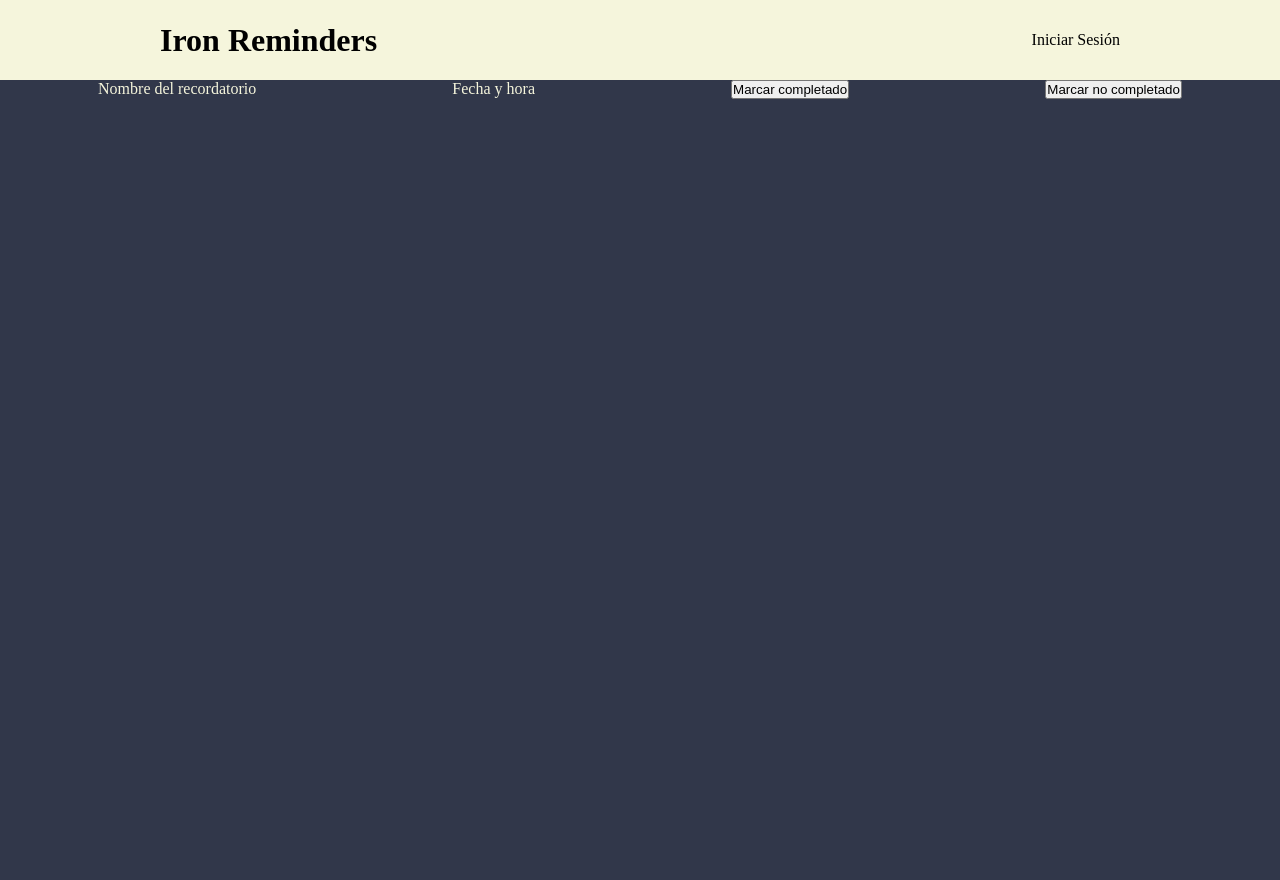
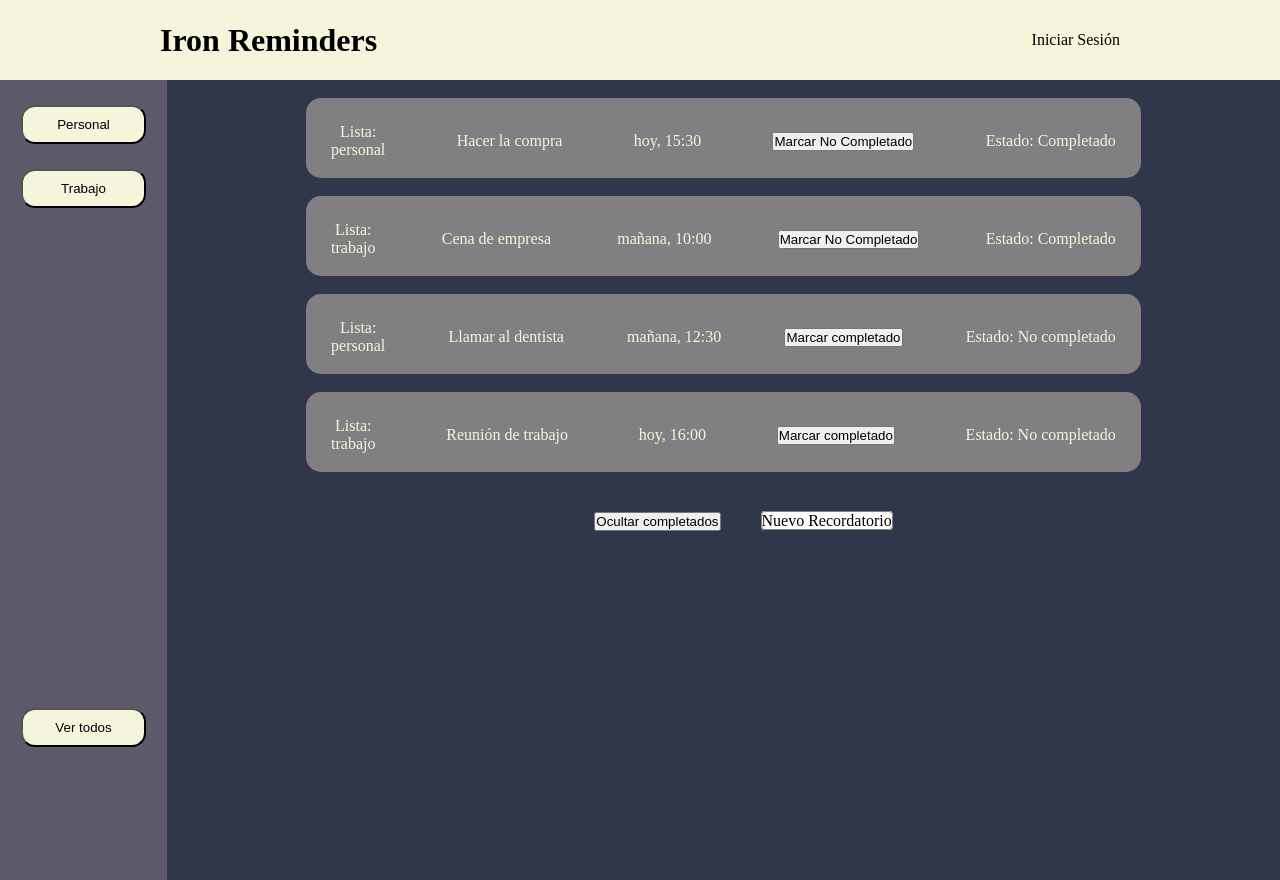
Before and after one commit to FranRevi8/midterm-to-do-list, a Vue app: page / in a window 1280 px wide. Built offline with nearby package versions, Linux system fonts and the light colour scheme.

Commit message:
little advances

```diff
--- a/src/components/ReminderComponent.vue
+++ b/src/components/ReminderComponent.vue
@@ -1,24 +1,63 @@
 <script setup>
+import { defineProps } from 'vue'
+
+const props = defineProps({
+  name: String,
+  time: String,
+  type: String,
+  state: Boolean
+})
+
+const emit = defineEmits(['completed-toggle'])
+
+const isCompleted = () => {
+  emit('completed-toggle')
+}
+
 </script>
 
 <template>
-    <div>
-        <ul>
-            <li>Nombre del recordatorio</li>
-            <li>Fecha y hora</li>
-            <li><button>Marcar completado</button></li>
-            <li><button>Marcar no completado</button></li>
-        </ul>
+  <div>
+    <br />
+    <div class="reminder">
+      <ul>
+        <li><p>Lista:</p>{{ props.type }}</li>
+        <li>{{ props.name }}</li>
+        <li>{{ props.time }}</li>
+        <li>
+          <button @click="isCompleted">
+            <span v-if="props.state">Marcar No Completado</span>
+            <span v-else>Marcar completado</span>
+          </button>
+        </li>
+
+        <li>
+          Estado:
+          <span v-if="props.state">Completado</span>
+          <span v-else>No completado</span>
+        </li>
+      </ul>
     </div>
+  </div>
 </template>
 
 <style scoped>
-ul{
-    display: flex;
-    justify-content: space-around;
+ul {
+  display: flex;
+  justify-content: space-between;
+  align-items: center;
 }
 
-li{
-    list-style-type: none;
+li {
+  list-style-type: none;
+}
+
+.reminder {
+  margin: 0 auto;
+  padding: 25px;
+  width: 75%;
+  height: 80px;
+  background-color: rgb(129, 127, 130);
+  border-radius: 15px;
 }
 </style>
--- /dev/null
+++ b/src/components/TypesList.vue
@@ -0,0 +1,56 @@
+<script setup>
+defineProps({
+  types: Array
+})
+
+const emit = defineEmits(['type-selected'])
+
+const selectType = (type) => {
+  emit('type-selected', type)
+}
+</script>
+
+<template>
+  <aside class="menu">
+    <div>
+      <ul>
+        <li v-for="(type, index) in types" :key="index">
+          <button class="type-to-upper" @click="selectType(type)">{{ type }}</button>
+        </li>
+        <li>
+          <button @click="selectType(null)" class="view-all">Ver todos</button>
+        </li>
+      </ul>
+    </div>
+  </aside>
+</template>
+
+<style scoped>
+.menu {
+  background-color: rgb(93, 90, 108);
+  width: 15%;
+}
+
+li {
+  text-align: center;
+  list-style-type: none;
+}
+
+li button {
+  background-color: beige;
+  color: black;
+  width: 75%;
+  border-radius: 14px;
+  padding: 10px;
+  margin-top: 25px;
+}
+
+.view-all{
+  margin-top: 500px;
+}
+
+.type-to-upper:first-letter{
+    text-transform: uppercase;
+}
+
+</style>
--- a/src/router/index.js
+++ b/src/router/index.js
@@ -1,5 +1,6 @@
 import { createRouter, createWebHistory } from 'vue-router'
 import HomeView from '../views/HomeView.vue'
+import NewReminderView from '../views/NewReminderView.vue'
 
 const router = createRouter({
   history: createWebHistory(import.meta.env.BASE_URL),
@@ -8,6 +9,12 @@ const router = createRouter({
       path: '/',
       name: 'home',
       component: HomeView
+    },
+    {
+      path: '/new-reminder',
+      name: 'new reminder',
+      component: NewReminderView
+
     }
   ]
 })
--- a/src/views/HomeView.vue
+++ b/src/views/HomeView.vue
@@ -1,19 +1,88 @@
 <script setup>
-import ReminderComponent from '@/components/ReminderComponent.vue';
+import { ref, computed } from 'vue'
+import ReminderComponent from '@/components/ReminderComponent.vue'
+import TypesList from '@/components/TypesList.vue'
+
+const reminders = ref([
+  { name: 'Hacer la compra', time: 'hoy, 15:30', state: true, type: 'personal' },
+  { name: 'Cena de empresa', time: 'mañana, 10:00', state: true, type: 'trabajo' },
+  { name: 'Llamar al dentista', time: 'mañana, 12:30', state: false, type: 'personal' },
+  { name: 'Reunión de trabajo', time: 'hoy, 16:00', state: false, type: 'trabajo' }
+])
+
+const types = [...new Set(reminders.value.map((item) => item.type))]
+
+const selectedType = ref(null)
+const showCompleted = ref(true)
+
+const filteredReminders = computed(() => {
+  return reminders.value.filter((reminder) => {
+    const matchesType = selectedType.value
+      ? reminder.type === selectedType.value.toLowerCase()
+      : true
+    const matchesState = showCompleted.value || !reminder.state
+    return matchesType && matchesState
+  })
+})
+
+const handleTypeSelection = (type) => {
+  selectedType.value = type
+}
+
+const toggleCompletedReminders = () => {
+  showCompleted.value = !showCompleted.value
+}
+
+const isCompleted = (state) => {
+  state.state = !state.state
+}
 
 
 </script>
 
 <template>
-  <div>
-    <ReminderComponent/>
+  <div class="home">
+    <TypesList :types="types" @type-selected="handleTypeSelection" />
+    <div class="reminders">
+      <ReminderComponent
+        v-for="(reminder, index) in filteredReminders"
+        :key="index"
+        :name="reminder.name"
+        :time="reminder.time"
+        :state="reminder.state"
+        :type="reminder.type"
+        @completed-toggle="isCompleted(reminder)"
+      />
+      <button class="show-completed" @click="toggleCompletedReminders">
+        {{ showCompleted ? 'Ocultar completados' : 'Mostrar completados' }}
+      </button>
+      <router-link to="/new-reminder" class="new-r-btn">Nuevo Recordatorio</router-link>
+    </div>
   </div>
 </template>
 
 <style scoped>
-div{
+.home {
   height: 100vh;
   background-color: rgb(49, 55, 74);
   color: beige;
+  display: flex;
+}
+
+.reminders {
+  width: 100%;
+  text-align: center;
+}
+
+.show-completed {
+  margin: 40px;
+}
+
+.new-r-btn{
+  background-color: white;
+  border: 1px solid grey;
+  color: black;
+  text-decoration: none;
+  border-radius: 4px;
 }
 </style>
--- /dev/null
+++ b/src/views/NewReminderView.vue
@@ -0,0 +1,15 @@
+<script setup>
+import TypesList from '@/components/TypesList.vue';
+</script>
+
+<template>
+    <template>
+  <div class="home">
+    <TypesList :types="null" @type-selected="handleTypeSelection" />
+  </div>
+</template>
+</template>
+
+<style>
+
+</style>
```
